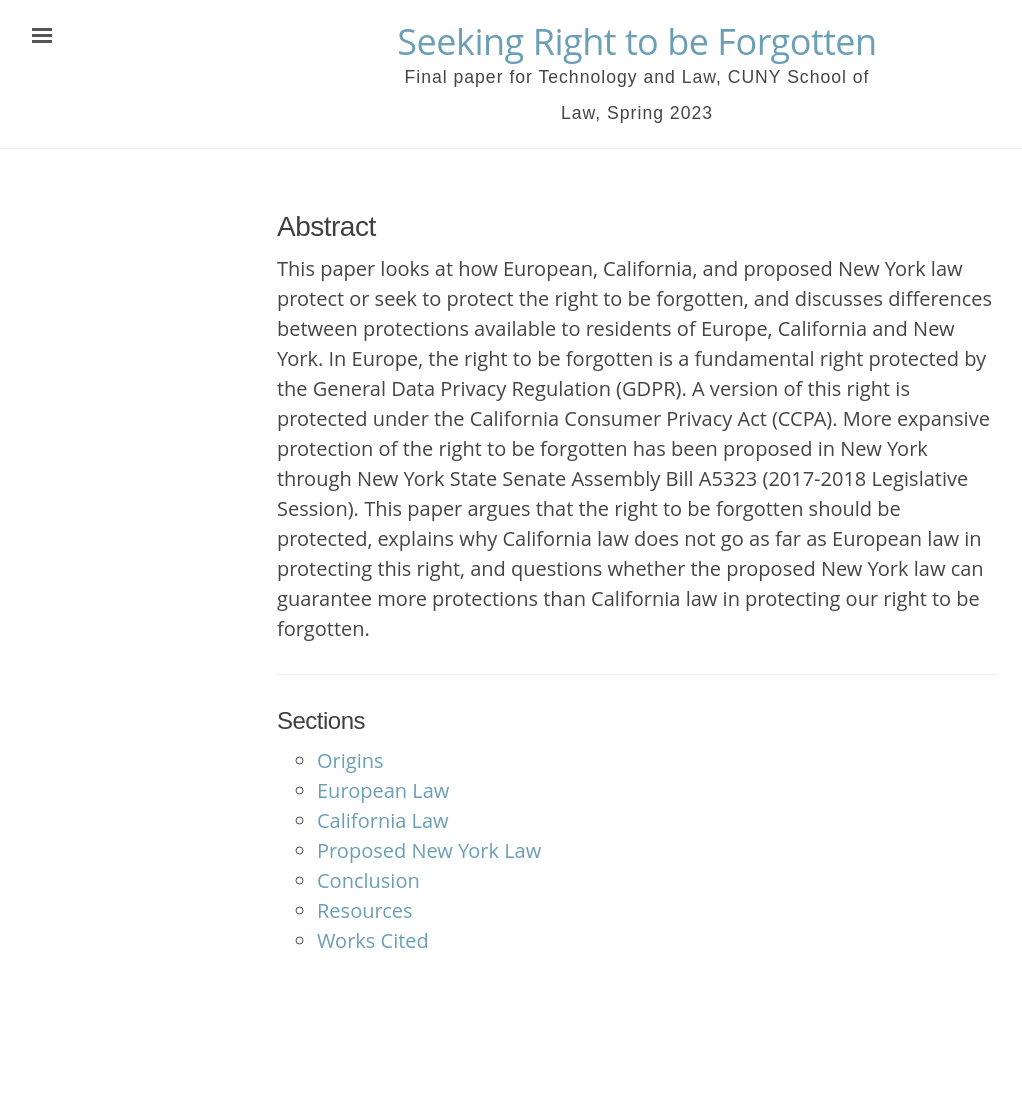
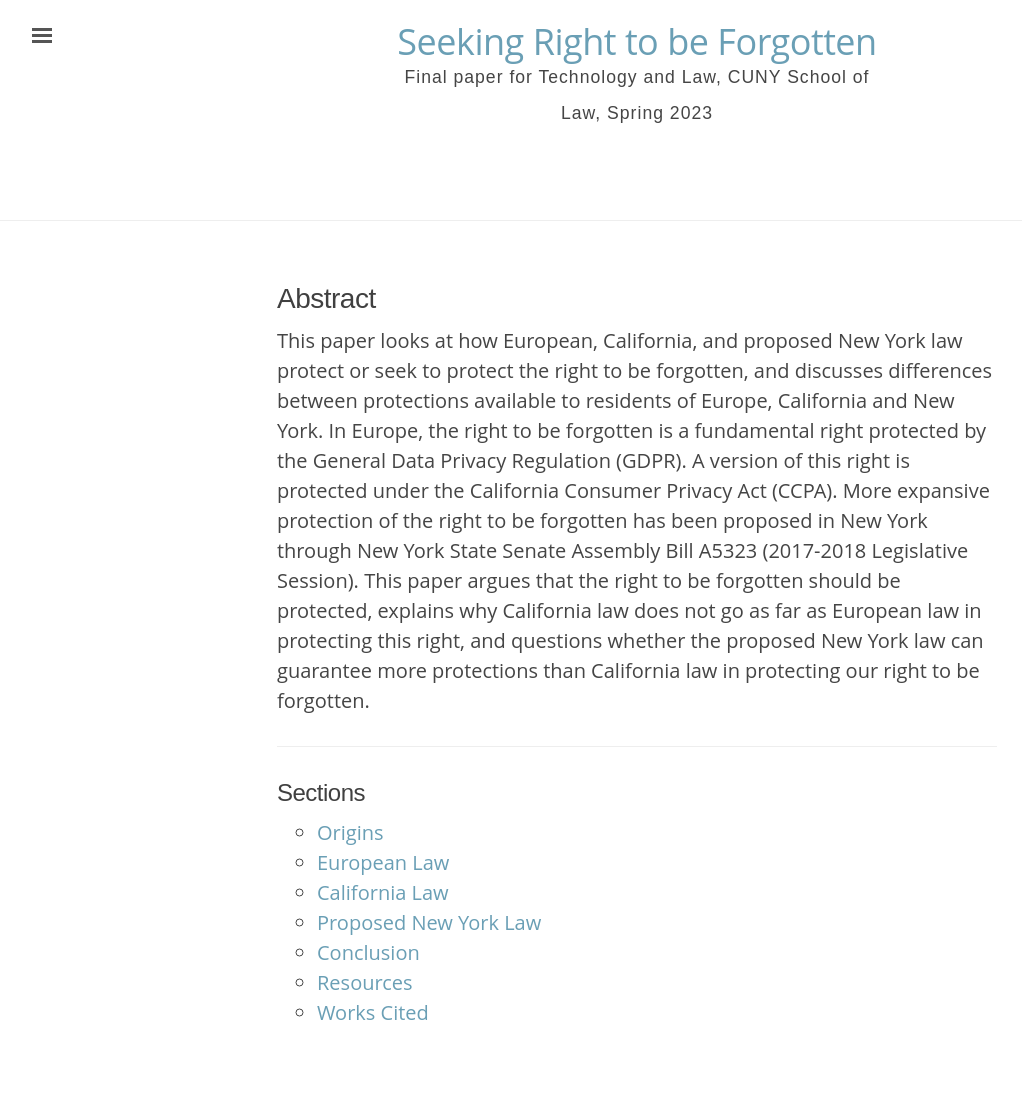
Before and after one commit to binipringle/right-to-be-forgotten, a Jekyll site: the page built from index.html, in a window 1280 px wide. Shown: the whole page, without its empty margins (3-1025 px from the left). Built offline with Jekyll 4.4.1, drawn with Linux system fonts in a browser that asks for light colours; before the commit the page ends 1036 px from its top, so only the background shows below that.

Commit message:
changed masthead title margin bottom changed from zero to 2em

```diff
--- a/_sass/_ed.scss
+++ b/_sass/_ed.scss
@@ -235,7 +235,7 @@
   font-size: 1.8rem;
   line-height: .777em;
   margin-top: 2em;
-  margin-bottom: 0;
+  margin-bottom: 2em;
   margin-right: 0;
   margin-left: 0;
   text-align: center;
```
